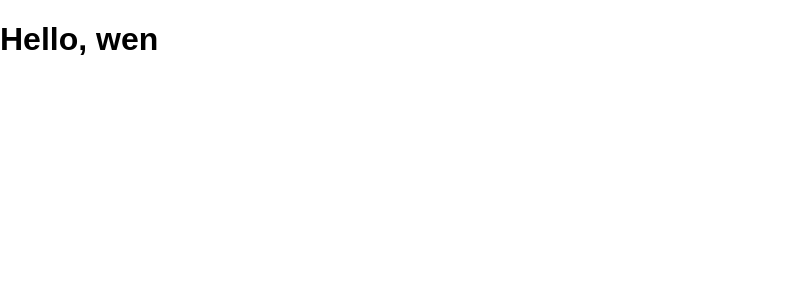
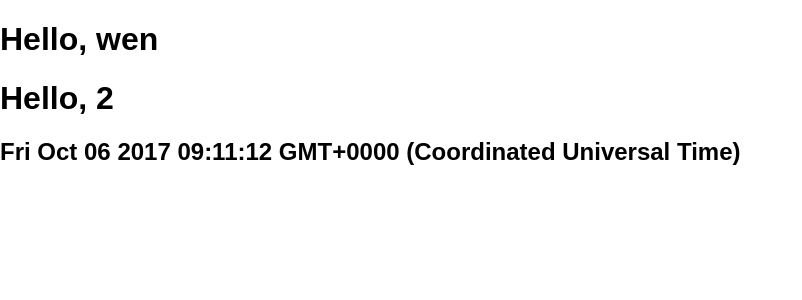
Before and after one commit to wfwuestc/react-series, a React (Create React App) app: page / in a window 1280 px wide. Shown: the top 300 px of the page, without its empty margins (0-802 px from the left). Built offline with nearby package versions, Linux system fonts and the light colour scheme.

Commit message:
lifecycle

```diff
--- a/src/Welcome.js
+++ b/src/Welcome.js
@@ -1,14 +1,53 @@
-import React from 'react'; // 为什么要 import React
-// class Welcome extends React.Component {
-//   render() {
-//     return <h1>Hello, {this.props.name}</h1>;
-//   }
-// }
-//
+import React from 'react' // 为什么要 import React
+class Welcome extends React.Component {
+  constructor(props) {
+    super(props)
+    this.state = {
+      date: new Date(),
+      count:1
+    }
 
 
-function Welcome(props) {
-  return <h1>Hello, {props.name}</h1>;
+    setInterval(() => { // 搜索「JS 箭头函数 MDN」
+      this.setState({
+        date: new Date(), // 更新 date
+      })
+    },1000)
+
+
+  }
+  componentWillMount() {
+    this.setState({count: this.state.count + 1});
+    this.setState({count: this.state.count + 1});
+    this.setState({count: this.state.count + 1});
+    console.log('要进行载入了')
+  }
+  componentDidMount() {
+    console.log('载入完毕了')
+  }
+  componentWillUpdate() {
+    console.log('要更新了')
+  }
+  componentDidUpdate() {
+    console.log('更新完毕了')
+  }
+  render() {
+    console.log('嗯，这里是 render')
+    return (
+        <div>
+
+          <h1>Hello, {this.props.name}</h1>
+          <h1>Hello, {this.state.count}</h1>
+          <h2>{this.state.date.toString()}</h2>
+        </div>
+    )
+  }
 }
 
+
+//
+// function Welcome(props) {
+//   return <h1>Hello, {props.name}</h1>;
+// }
+
 export {Welcome}
--- a/src/index.js
+++ b/src/index.js
@@ -1,8 +1,6 @@
 import React from 'react';
 import ReactDOM from 'react-dom';
 import './index.css';
-// import App from './App';
-// import registerServiceWorker from './registerServiceWorker';
 import {Welcome} from './Welcome'
 
 
```
Also changed, not shown: 12 other files (tests, documents, lock files or other folders).
